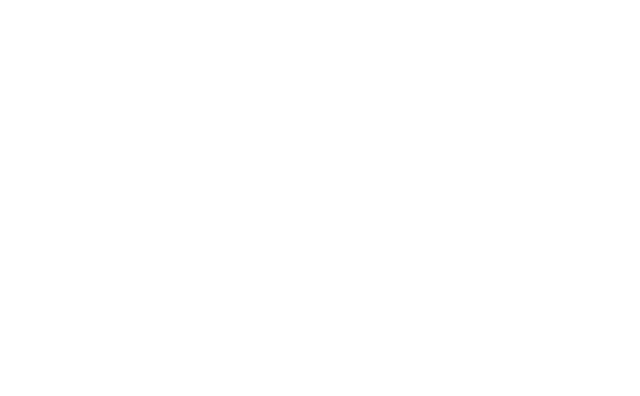
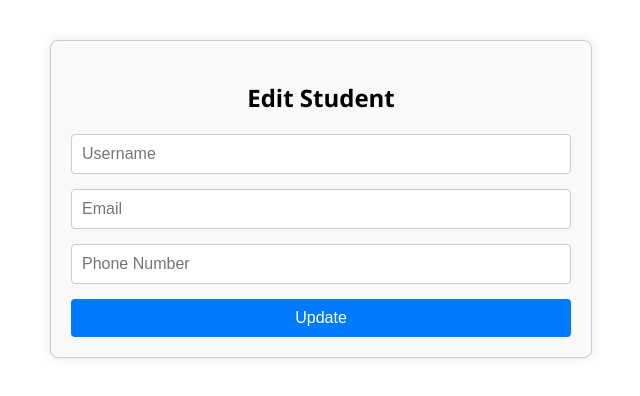
Before and after one commit to B-Aisha/SchoolManagementSystem, a React (Vite) app in the folder frontend/: page /admin/edit-student/1 in a window 1280 px wide. Before the commit this address had no page. Shown: the top 396 px of the page, without its empty margins (319-959 px from the left). Built offline with nearby package versions, Linux system fonts and the light colour scheme; no server answers.

Commit message:
Made controllers for get user by id and update user. Added the corresponding frontend pages for the student and teacher files

```diff
--- a/frontend/src/App.jsx
+++ b/frontend/src/App.jsx
@@ -17,6 +17,8 @@ import TeacherList from './pages/admin/TeacherList';
 import DebugToken from './pages/DebugToken';
 import CreateUser from './pages/admin/CreateUser';
 import UsersList from './pages/admin/UsersList';
+import EditStudent from './pages/admin/EditStudent';
+import EditTeacher from './pages/admin/EditTeacher';
 
 const App = () => {
   return (
@@ -34,7 +36,9 @@ const App = () => {
       <Route path="/admin/create-user" element={<CreateUser />} />
       <Route path="/admin/all-users" element={<UsersList />} />
       <Route path="/admin/student-list" element={<StudentList />} />
+      <Route path="/admin/edit-student/:id" element={<EditStudent />} />
       <Route path="/admin/teacher-list" element={<TeacherList />} />
+      <Route path="/admin/edit-teacher/:id" element={<EditTeacher />} />
       <Route path="/debug-token" element={<DebugToken />} />
     </Routes>
   );
--- /dev/null
+++ b/frontend/src/pages/admin/EditStudent.jsx
@@ -0,0 +1,123 @@
+import React, { useEffect, useState } from 'react';
+import { useParams, useNavigate } from 'react-router-dom';
+import axios from 'axios';
+
+const EditStudent = () => {
+  const { id } = useParams();
+  const navigate = useNavigate();
+  const [student, setStudent] = useState({
+    userName: '',
+    email: '',
+    phoneNumber: ''
+  });
+
+  useEffect(() => {
+    const fetchStudent = async () => {
+      try {
+        const token = localStorage.getItem('token');
+        const response = await axios.get(`https://localhost:7260/api/admin/user/${id}`, {
+          headers: {
+            Authorization: `Bearer ${token}`
+          }
+        });
+        setStudent(response.data);
+      } catch (error) {
+        console.error('Error fetching student:', error);
+      }
+    };
+
+    fetchStudent();
+  }, [id]);
+
+  const handleChange = (e) => {
+    setStudent({ ...student, [e.target.name]: e.target.value });
+  };
+
+  const handleSubmit = async (e) => {
+    e.preventDefault();
+    try {
+      const token = localStorage.getItem('token');
+      await axios.put(`https://localhost:7260/api/admin/user/${id}`, student, {
+        headers: {
+          Authorization: `Bearer ${token}`,
+        },
+      });
+      navigate('/admin/student-list');
+    } catch (error) {
+      console.error('Error updating student:', error);
+    }
+  };
+
+  return (
+    <div style={containerStyle}>
+      <h2 style={headingStyle}>Edit Student</h2>
+      <form onSubmit={handleSubmit} style={formStyle}>
+        <input
+          name="userName"
+          value={student.userName}
+          onChange={handleChange}
+          placeholder="Username"
+          style={inputStyle}
+        />
+        <input
+          name="email"
+          value={student.email}
+          onChange={handleChange}
+          placeholder="Email"
+          style={inputStyle}
+        />
+        <input
+          name="phoneNumber"
+          value={student.phoneNumber}
+          onChange={handleChange}
+          placeholder="Phone Number"
+          style={inputStyle}
+        />
+        <button type="submit" style={buttonStyle}>Update</button>
+      </form>
+    </div>
+  );
+};
+
+// Inline styles
+const containerStyle = {
+  maxWidth: '500px',
+  margin: '40px auto',
+  padding: '20px',
+  border: '1px solid #ccc',
+  borderRadius: '8px',
+  boxShadow: '0 0 10px rgba(0,0,0,0.1)',
+  backgroundColor: '#f9f9f9',
+};
+
+const headingStyle = {
+  fontSize: '24px',
+  fontWeight: 'bold',
+  marginBottom: '20px',
+  textAlign: 'center',
+};
+
+const formStyle = {
+  display: 'flex',
+  flexDirection: 'column',
+  gap: '15px',
+};
+
+const inputStyle = {
+  padding: '10px',
+  border: '1px solid #ccc',
+  borderRadius: '4px',
+  fontSize: '16px',
+};
+
+const buttonStyle = {
+  padding: '10px',
+  backgroundColor: '#007bff',
+  color: 'white',
+  fontSize: '16px',
+  border: 'none',
+  borderRadius: '4px',
+  cursor: 'pointer',
+};
+
+export default EditStudent;
--- /dev/null
+++ b/frontend/src/pages/admin/EditTeacher.jsx
@@ -0,0 +1,123 @@
+import React, { useEffect, useState } from 'react';
+import { useParams, useNavigate } from 'react-router-dom';
+import axios from 'axios';
+
+const EditTeacher = () => {
+  const { id } = useParams();
+  const navigate = useNavigate();
+  const [teacher, setTeacher] = useState({
+    userName: '',
+    email: '',
+    phoneNumber: ''
+  });
+
+  useEffect(() => {
+    const fetchTeacher = async () => {
+      try {
+        const token = localStorage.getItem('token');
+        const response = await axios.get(`https://localhost:7260/api/admin/user/${id}`, {
+          headers: {
+            Authorization: `Bearer ${token}`
+          }
+        });
+        setTeacher(response.data);
+      } catch (error) {
+        console.error('Error fetching Teacher:', error);
+      }
+    };
+
+    fetchTeacher();
+  }, [id]);
+
+  const handleChange = (e) => {
+    setTeacher({ ...teacher, [e.target.name]: e.target.value });
+  };
+
+  const handleSubmit = async (e) => {
+    e.preventDefault();
+    try {
+      const token = localStorage.getItem('token');
+      await axios.put(`https://localhost:7260/api/admin/user/${id}`, teacher, {
+        headers: {
+          Authorization: `Bearer ${token}`,
+        },
+      });
+      navigate('/admin/teacher-list');
+    } catch (error) {
+      console.error('Error updating teacher:', error);
+    }
+  };
+
+  return (
+    <div style={containerStyle}>
+      <h2 style={headingStyle}>Edit Teacher</h2>
+      <form onSubmit={handleSubmit} style={formStyle}>
+        <input
+          name="userName"
+          value={teacher.userName}
+          onChange={handleChange}
+          placeholder="Username"
+          style={inputStyle}
+        />
+        <input
+          name="email"
+          value={teacher.email}
+          onChange={handleChange}
+          placeholder="Email"
+          style={inputStyle}
+        />
+        <input
+          name="phoneNumber"
+          value={teacher.phoneNumber}
+          onChange={handleChange}
+          placeholder="Phone Number"
+          style={inputStyle}
+        />
+        <button type="submit" style={buttonStyle}>Update</button>
+      </form>
+    </div>
+  );
+};
+
+// Inline styles
+const containerStyle = {
+  maxWidth: '500px',
+  margin: '40px auto',
+  padding: '20px',
+  border: '1px solid #ccc',
+  borderRadius: '8px',
+  boxShadow: '0 0 10px rgba(0,0,0,0.1)',
+  backgroundColor: '#f9f9f9',
+};
+
+const headingStyle = {
+  fontSize: '24px',
+  fontWeight: 'bold',
+  marginBottom: '20px',
+  textAlign: 'center',
+};
+
+const formStyle = {
+  display: 'flex',
+  flexDirection: 'column',
+  gap: '15px',
+};
+
+const inputStyle = {
+  padding: '10px',
+  border: '1px solid #ccc',
+  borderRadius: '4px',
+  fontSize: '16px',
+};
+
+const buttonStyle = {
+  padding: '10px',
+  backgroundColor: '#007bff',
+  color: 'white',
+  fontSize: '16px',
+  border: 'none',
+  borderRadius: '4px',
+  cursor: 'pointer',
+};
+
+export default EditTeacher;
--- a/frontend/src/pages/admin/StudentList.jsx
+++ b/frontend/src/pages/admin/StudentList.jsx
@@ -1,5 +1,6 @@
 import React, { useEffect, useState } from 'react';
 import axios from 'axios';
+import { Link } from 'react-router-dom';
 
 const StudentList = () => {
   const [students, setStudents] = useState([]);
@@ -38,6 +39,7 @@ const StudentList = () => {
               <th style={thStyle}>Username</th>
               <th style={thStyle}>Email</th>
               <th style={thStyle}>Phone</th>
+               <th style={thStyle}>Click to Edit</th>
             </tr>
           </thead>
           <tbody>
@@ -47,6 +49,18 @@ const StudentList = () => {
                 <td style={tdStyle}>{student.userName}</td>
                 <td style={tdStyle}>{student.email}</td>
                 <td style={tdStyle}>{student.phoneNumber}</td>
+                <td style={tdStyle}>
+                  <Link
+                    to={`/admin/edit-student/${student.id}`}
+                    style={{
+                      backgroundColor: '#007bff',
+                      color: 'white',
+                      padding: '6px 12px',
+                      borderRadius: '4px',
+                      textDecoration: 'none',
+                      display: 'inline-block'
+                    }}>Edit</Link>
+                </td>
               </tr>
             ))}
           </tbody>
--- a/frontend/src/pages/admin/TeacherList.jsx
+++ b/frontend/src/pages/admin/TeacherList.jsx
@@ -1,5 +1,6 @@
 import React, { useEffect, useState } from 'react';
 import axios from 'axios';
+import { Link } from 'react-router-dom';
 
 const TeacherList = () => {
   const [teachers, setTeachers] = useState([]);
@@ -38,6 +39,8 @@ const TeacherList = () => {
               <th style={thStyle}>Username</th>
               <th style={thStyle}>Email</th>
               <th style={thStyle}>Phone</th>
+              <th style={thStyle}>Click to Edit</th>
+
             </tr>
           </thead>
           <tbody>
@@ -47,6 +50,18 @@ const TeacherList = () => {
                 <td style={tdStyle}>{teacher.userName}</td>
                 <td style={tdStyle}>{teacher.email}</td>
                 <td style={tdStyle}>{teacher.phoneNumber}</td>
+                <td style={tdStyle}>
+                    <Link
+                    to={`/admin/edit-teacher/${teacher.id}`}
+                        style={{
+                        backgroundColor: '#007bff',
+                        color: 'white',
+                        padding: '6px 12px',
+                        borderRadius: '4px',
+                        textDecoration: 'none',
+                        display: 'inline-block'
+                        }}>Edit</Link>
+                 </td>
               </tr>
             ))}
           </tbody>
```
Also changed, not shown: 15 other files (tests, documents, lock files or other folders).
